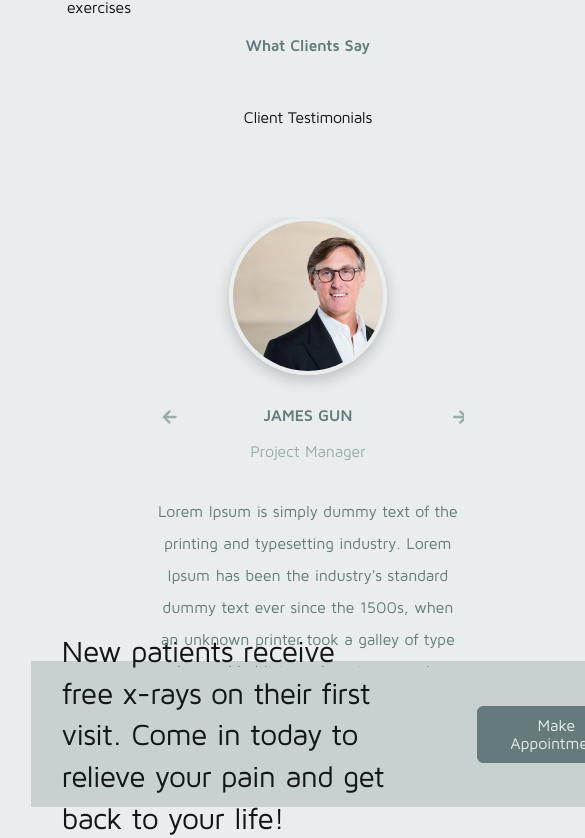
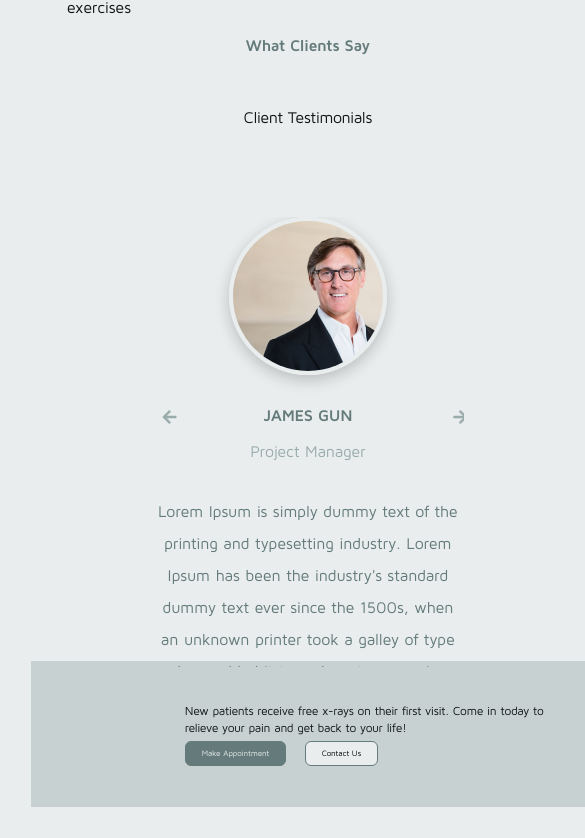
Before and after one commit to jasminepvo/phoummavongchiropractic, a React (Vite) app: page / in a window 390 px wide. Shown: the part 3455-4293 px from the top of the page, 585 px wide, since content can reach past the window. Built offline with nearby package versions, Linux system fonts and the light colour scheme.

Commit message:
Make Deals responsive

```diff
--- a/src/components/Deals.css
+++ b/src/components/Deals.css
@@ -34,7 +34,28 @@
 /* Tablet */
 @media only screen and (max-width: 780px) {
 	.deals {
-		width: 90%;
+		width: 100%;
+		flex-direction: column;
+		justify-content: center;
+		align-items: center;
+	}
+	.deals p {
+		margin: 0;
+		font-size: 12px;
+		line-height: 139%;
+		letter-spacing: -0.015em;
+		width: 60%;
+	}
+	.deals-buttons {
+		display: flex;
+		flex-direction: row;
+		gap: 5%;
+		width: 60%;
+	}
+	.deals-buttons button {
+		padding: 0.6em 2em;
+		height: 25px;
+		font-size: 8px;
 	}
 }
 
```
